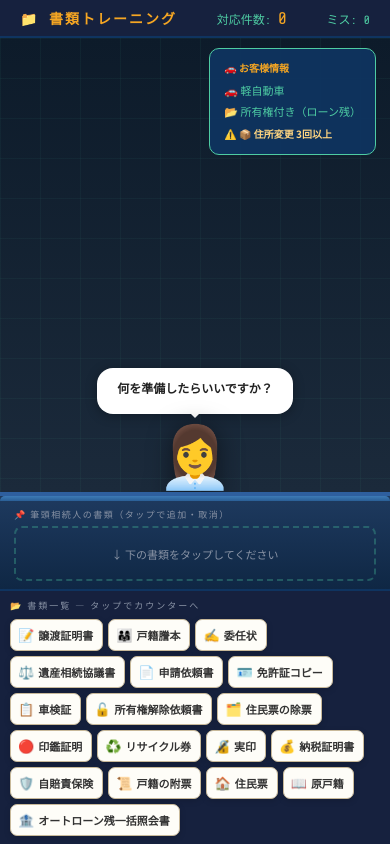
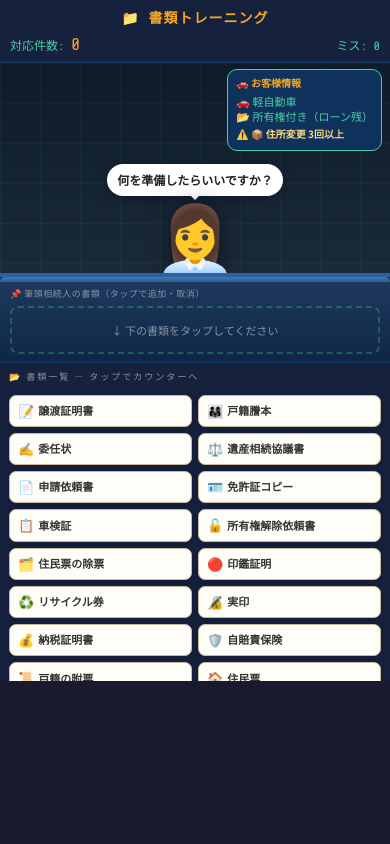
Before and after one commit to 610work/Car_doc_game2, a plain HTML site: page index.html in a window 390 px wide. Drawn offline with nearby package versions, Linux system fonts and the light colour scheme.

Commit message:
index.html

```diff
--- a/index.html
+++ b/index.html
@@ -213,6 +213,108 @@
   .missing-badge{
     display:inline-block;background:var(--accent);color:#fff;
     border-radius:4px;padding:2px 7px;font-size:clamp(10px,.95vw,13px);margin:2px;
+  }
+
+  @media (max-width: 640px), (max-height: 720px) {
+    body{
+      min-height:100dvh;
+      height:auto;
+      overflow:auto;
+    }
+    #hud{
+      gap:8px;
+      padding:7px 10px;
+      flex-wrap:wrap;
+    }
+    #hud .title{
+      flex-basis:100%;
+      text-align:center;
+      letter-spacing:1px;
+    }
+    #game{
+      min-height:calc(100dvh - 64px);
+      overflow:visible;
+    }
+    #customer-zone{
+      flex:0 0 clamp(140px, 28dvh, 210px);
+      padding-bottom:6px;
+    }
+    #customer-info{
+      top:6px;
+      right:8px;
+      max-width:46vw;
+      padding:6px 8px;
+      line-height:1.45;
+    }
+    #customer-wrap{
+      gap:5px;
+      max-width:56vw;
+    }
+    #speech-bubble{
+      max-width:56vw;
+      min-height:0;
+      padding:7px 10px;
+      line-height:1.45;
+    }
+    #customer-sprite{
+      font-size:clamp(48px, 17vw, 68px);
+    }
+    #counter{
+      padding:6px 10px 7px;
+    }
+    #counter-top{
+      margin:-6px -10px 6px;
+    }
+    .box-tab{
+      flex:1;
+      padding:6px 8px;
+    }
+    .zone-label{
+      letter-spacing:.5px;
+      line-height:1.4;
+    }
+    .drop-zone{
+      min-height:48px;
+      max-height:96px;
+      overflow:auto;
+      align-content:flex-start;
+      -webkit-overflow-scrolling:touch;
+    }
+    .placed-card{
+      white-space:normal;
+      line-height:1.25;
+    }
+    #submit-btn{
+      margin-top:6px;
+      padding:9px;
+    }
+    #doc-panel{
+      max-height:38dvh;
+      overflow:auto;
+      padding:7px 9px max(10px, env(safe-area-inset-bottom));
+      -webkit-overflow-scrolling:touch;
+    }
+    #doc-panel-label{
+      position:sticky;
+      top:0;
+      z-index:1;
+      background:var(--surface);
+      margin:0 -9px 6px;
+      padding:0 9px 6px;
+    }
+    #doc-list{
+      gap:6px;
+      align-content:flex-start;
+      padding-bottom:4px;
+    }
+    .doc-card{
+      flex:1 1 calc(50% - 6px);
+      min-width:0;
+      justify-content:flex-start;
+      white-space:normal;
+      line-height:1.25;
+      padding:7px 8px;
+    }
   }
 </style>
 </head>
```
